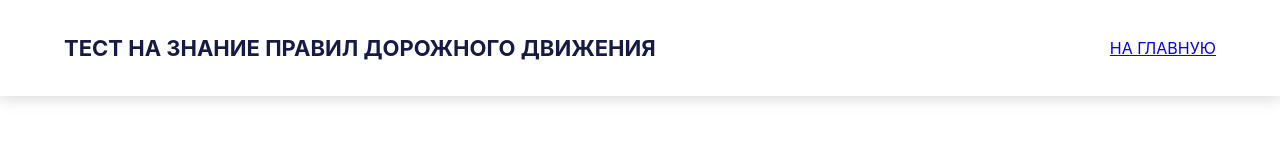
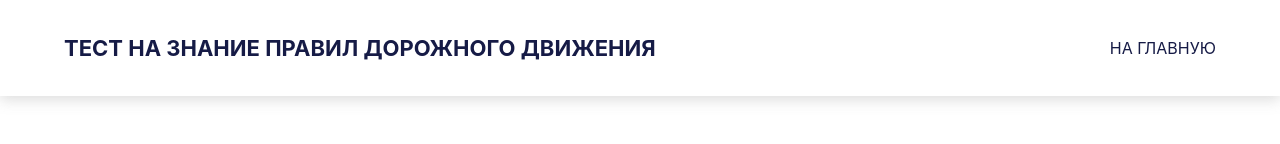
Before and after one commit to MariaChumerina/pdd-test, a React (Create React App) app: page /test in a window 1280 px wide. Shown: the top 144 px of the page. Built offline with nearby package versions, Linux system fonts and the light colour scheme.

Commit message:
add style to link

```diff
--- a/src/components/shared/Header.css
+++ b/src/components/shared/Header.css
@@ -16,3 +16,10 @@ header {
     justify-content: space-between;
     align-items: center;
 }
+.header-link {
+    text-decoration: none;
+    color: #161B46;
+}
+.header-link:hover {
+    opacity: 0.6;
+}
--- a/src/components/shared/Header.jsx
+++ b/src/components/shared/Header.jsx
@@ -6,7 +6,7 @@ import { Link } from 'react-router-dom';
 export default function Header({history}) {
   const renderLink = () => {
     return (
-      <Link to='/' >
+      <Link className="header-link" to='/' >
         На главную
       </Link>
     );
```
